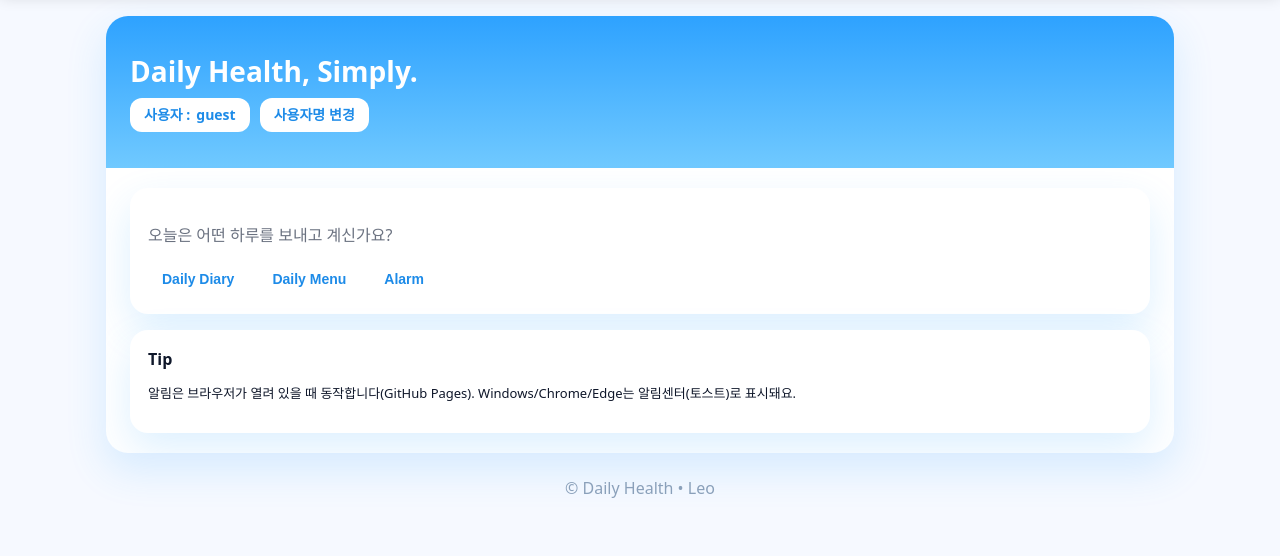
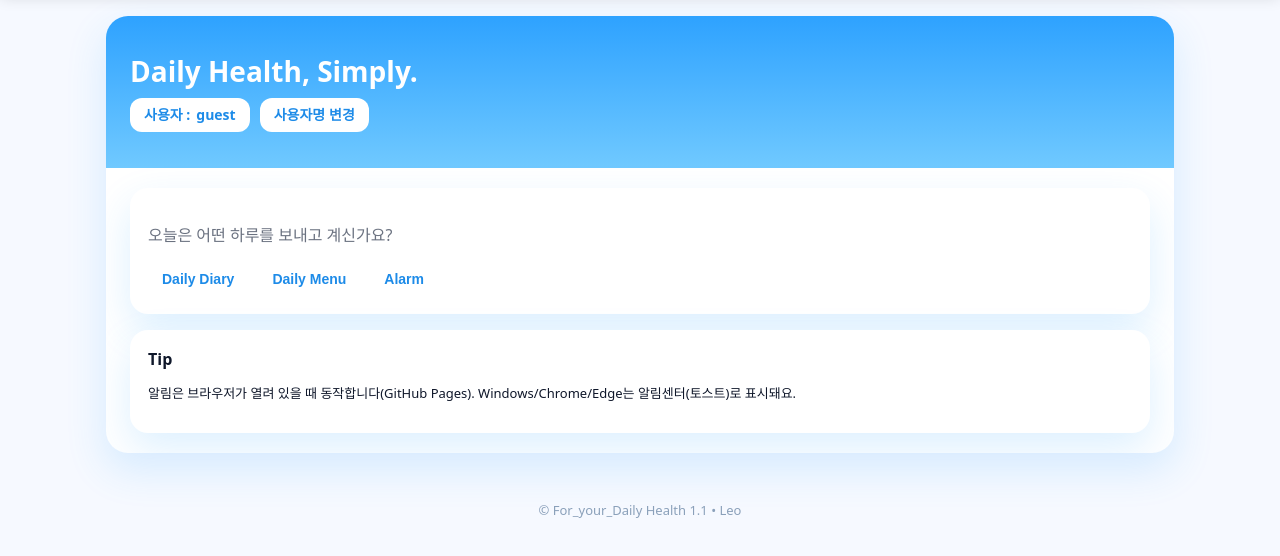
Before and after one commit to leoavce/for_our_health, a plain HTML site: page index.html in a window 1280 px wide. Shown: the part 68-624 px from the top of the page. Drawn offline with Linux system fonts and the light colour scheme; a web font is replaced by a local one.

Commit message:
Update index.html

```diff
--- a/index.html
+++ b/index.html
@@ -264,7 +264,9 @@
     </div>
 
     <div id="toast" class="btn light" style="position:fixed;right:16px;bottom:16px;display:none;background:#0f172a;color:#fff">알림 권한이 꺼져 있어요. 상단 버튼으로 허용해 주세요.</div>
-    <footer>© Daily Health • Leo</footer>
+    <footer style="margin:48px 0 12px; font-size:13px; color:#8aa0ba; text-align:center">
+  © For_your_Daily Health 1.1 • Leo
+</footer>
   </main>
 
   <script src="./app.js" defer></script>
```
